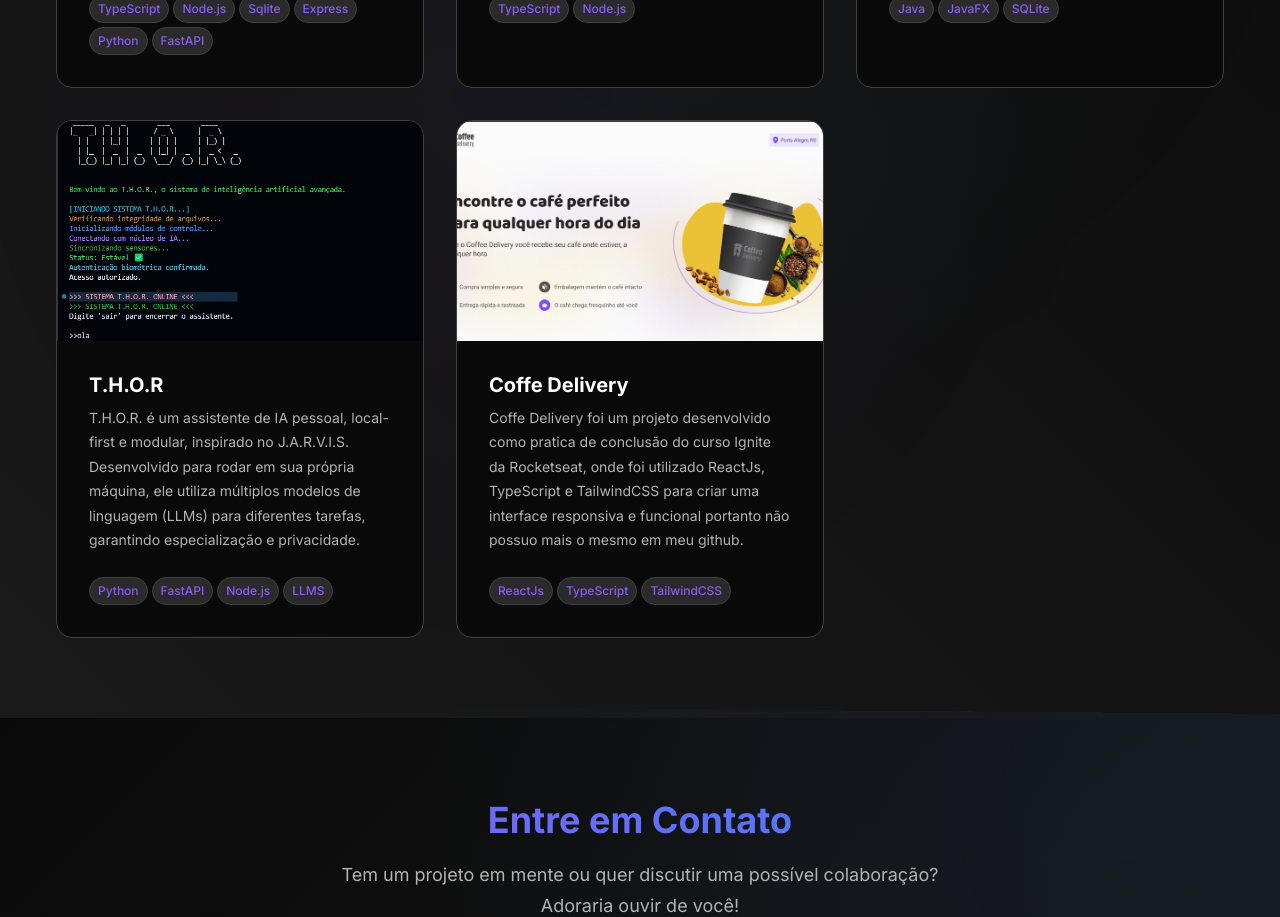
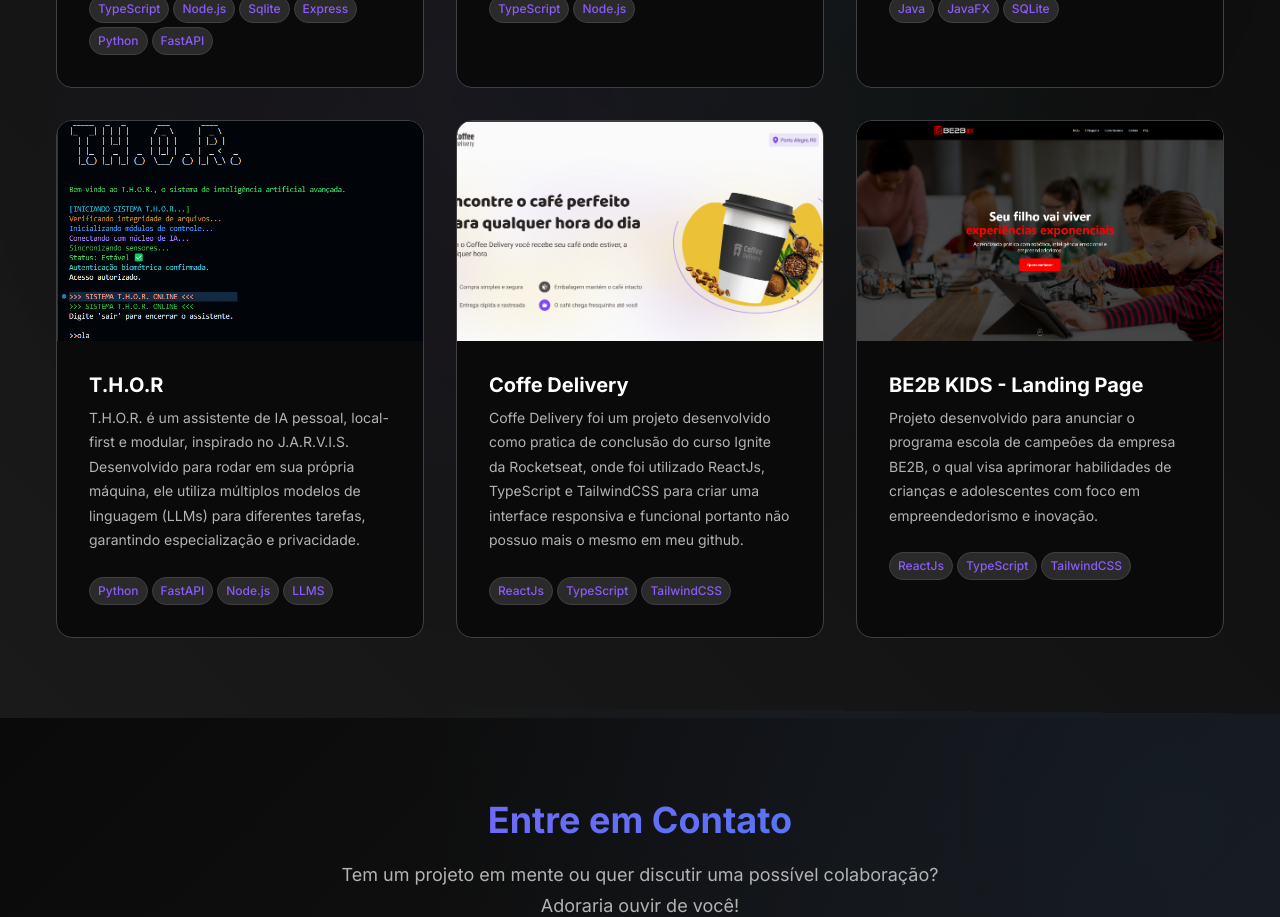
Before and after one commit to SantiaGhou/Portfolio-FilipeSantiago, a React (Vite) app: page / in a window 1280 px wide. Shown: the part 4920-5837 px from the top of the page. Built offline with nearby package versions, Linux system fonts and the light colour scheme.

Commit message:
add: be2bKids project

```diff
--- a/src/data/projects.ts
+++ b/src/data/projects.ts
@@ -60,5 +60,15 @@ export const projects: Project[] = [
     liveUrl: '',
     category: 'frontend'
   },
+            {
+    id: 6,
+    title: 'BE2B KIDS - Landing Page',
+    description: 'Projeto desenvolvido para anunciar o programa escola de campeões da empresa BE2B, o qual visa aprimorar habilidades de crianças e adolescentes com foco em empreendedorismo e inovação.',
+    image: '/projects/Be2B_Kids.png',
+    tags: ['ReactJs', 'TypeScript', 'TailwindCSS'],
+    githubUrl: '',
+    liveUrl: '',
+    category: 'frontend'
+  },
 
 ];
```
Also changed, not shown: public/projects/Be2B_Kids.PNG (added).
